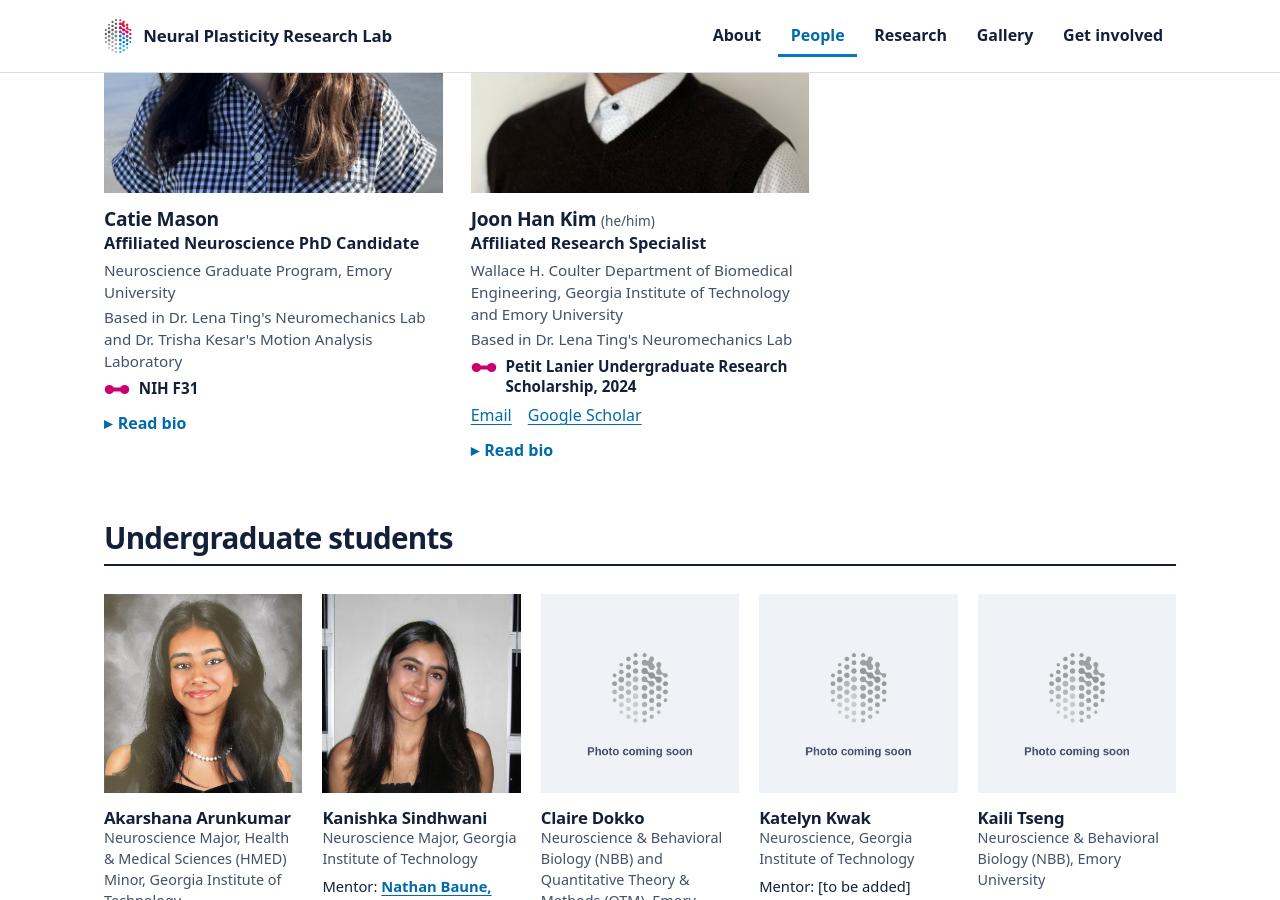
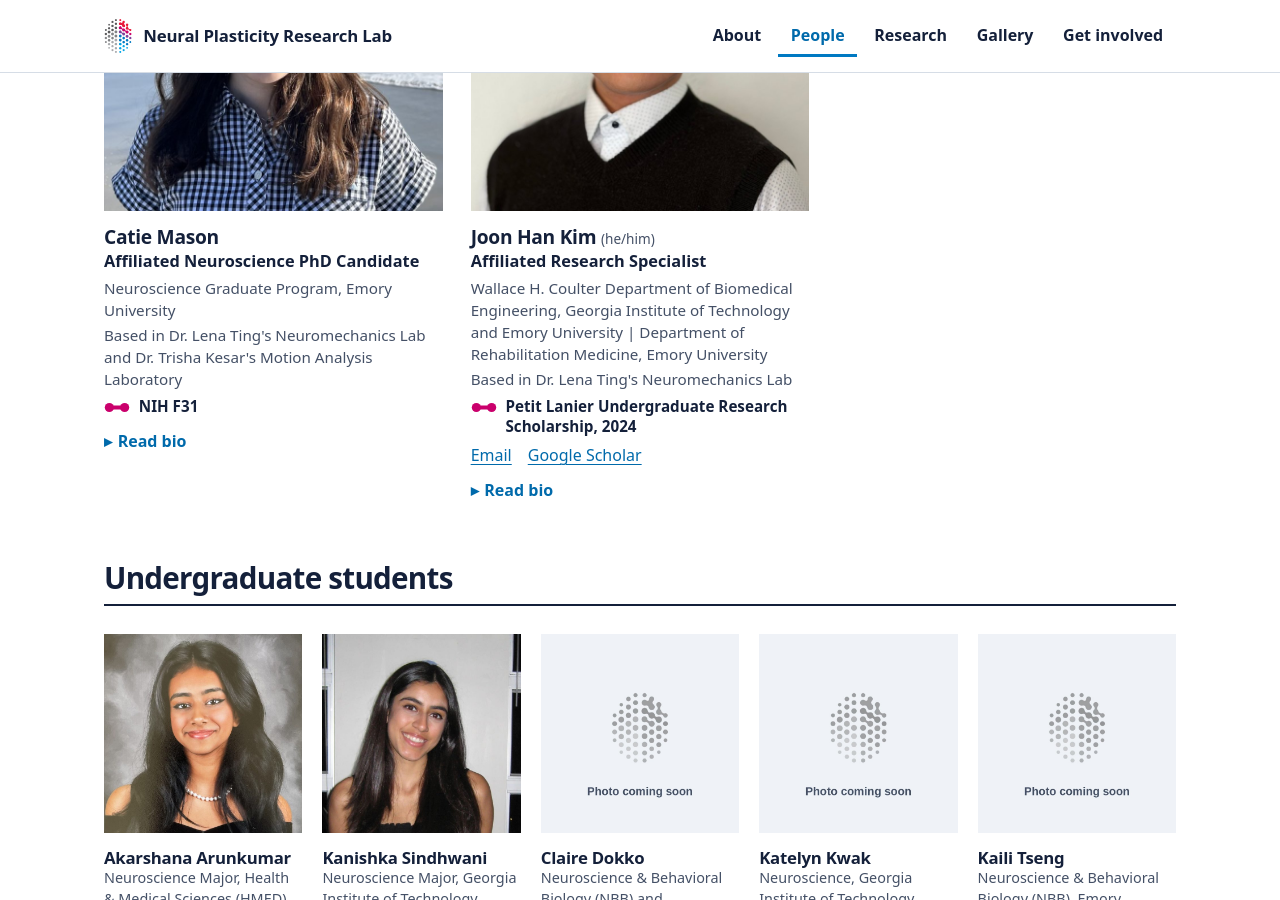
Before and after one commit to npresearchlab/npresearchlab.github.io, a Jekyll site: the page built from people.html, in a window 1280 px wide and 900 px high, scrolled down 2441 px. Built offline with Jekyll 4.4.1, drawn with Linux system fonts in a browser that asks for light colours; some web fonts are replaced; some of the changed text lies outside the part shown.

Commit message:
People: Isaiah and Joon Han list BME (primary) and Rehab Medicine
Co-Authored-By: Claude Opus 5.5 <noreply@anthropic.com>
Claude-Session: https://claude.ai/code/session_01A6YfpnrJqQKYAxW4w34cR4

```diff
--- a/_data/members.yml
+++ b/_data/members.yml
@@ -37,7 +37,7 @@
 - name: Isaiah J. Lachica, PhD
   role: Postdoctoral Fellow
   group: Research staff, postdocs, and graduate students
-  affiliation: Department of Biomedical Engineering, Emory University
+  affiliation: "Wallace H. Coulter Department of Biomedical Engineering, Georgia Institute of Technology and Emory University | Department of Rehabilitation Medicine, Emory University"
   joint: Joint with Dr. Lena Ting's Neuromechanics Lab
   photo: /assets/img/people/isaiah-lachica.jpg
   links:
@@ -130,7 +130,7 @@
   pronouns: he/him
   role: Affiliated Research Specialist
   group: Research staff, postdocs, and graduate students
-  affiliation: Wallace H. Coulter Department of Biomedical Engineering, Georgia Institute of Technology and Emory University
+  affiliation: "Wallace H. Coulter Department of Biomedical Engineering, Georgia Institute of Technology and Emory University | Department of Rehabilitation Medicine, Emory University"
   joint: "Based in Dr. Lena Ting's Neuromechanics Lab"
   honors: Petit Lanier Undergraduate Research Scholarship, 2024
   photo: /assets/img/people/joon-han-kim.jpg
```
